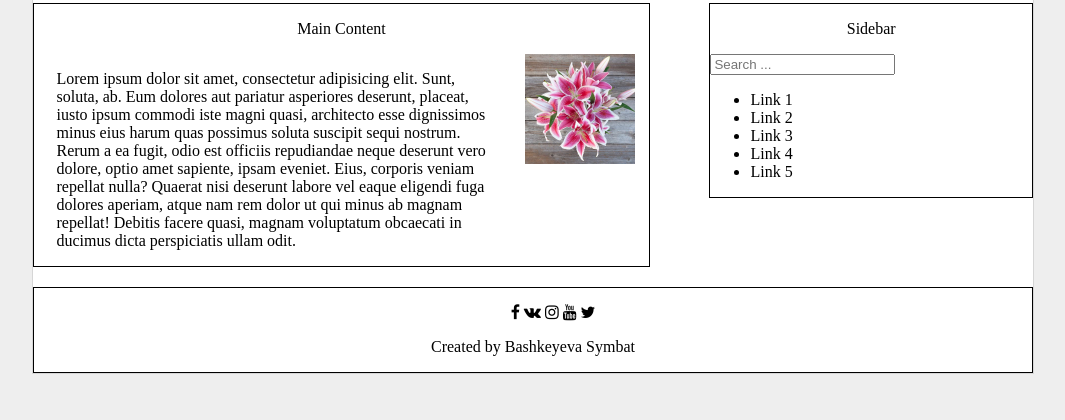
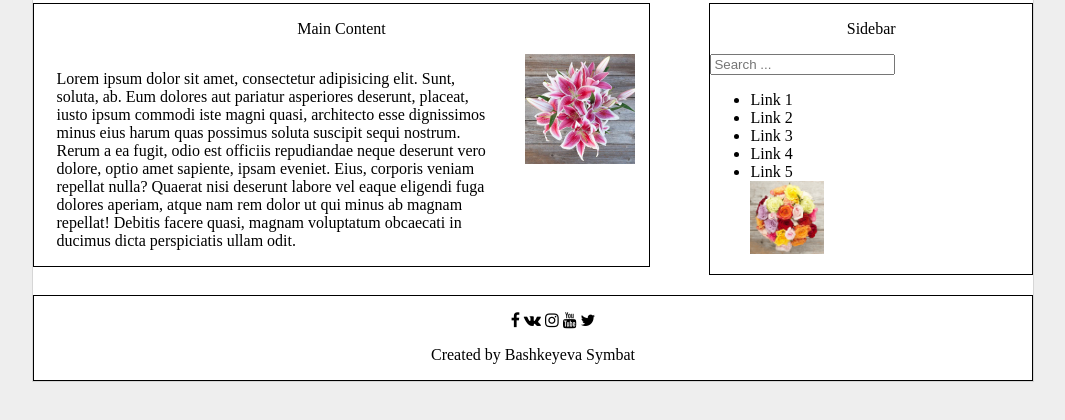
Before and after one commit to sbashkeyeva/Feligram, a plain HTML site: page HW2/index.html in a window 1280 px wide. Shown: the part 192-612 px from the top of the page, without its empty margins (107-1172 px from the left). Drawn offline with Linux system fonts and the light colour scheme.

Commit message:
edited [2]

```diff
--- a/HW2/index.html
+++ b/HW2/index.html
@@ -42,7 +42,7 @@
 			<li class="sidebar-item">Link 3</li>
 			<li class="sidebar-item">Link 4</li>
 			<li class="sidebar-item">Link 5</li>
-			<!-- <img class="image3" src="image/flower2.png"> -->
+			<img class="sidebar-image" src="image/flower2.png">
 		</ul>
 		</div>
 
--- a/HW2/style.css
+++ b/HW2/style.css
@@ -80,7 +80,9 @@ body{
 .sidebar-content{
 	margin-right: 20.43010752688172%;
 }
-
+.sidebar-image{
+	width: 34%;
+}
 .footer{
 	margin-top: 20px;
 	border: 1px solid;
```
